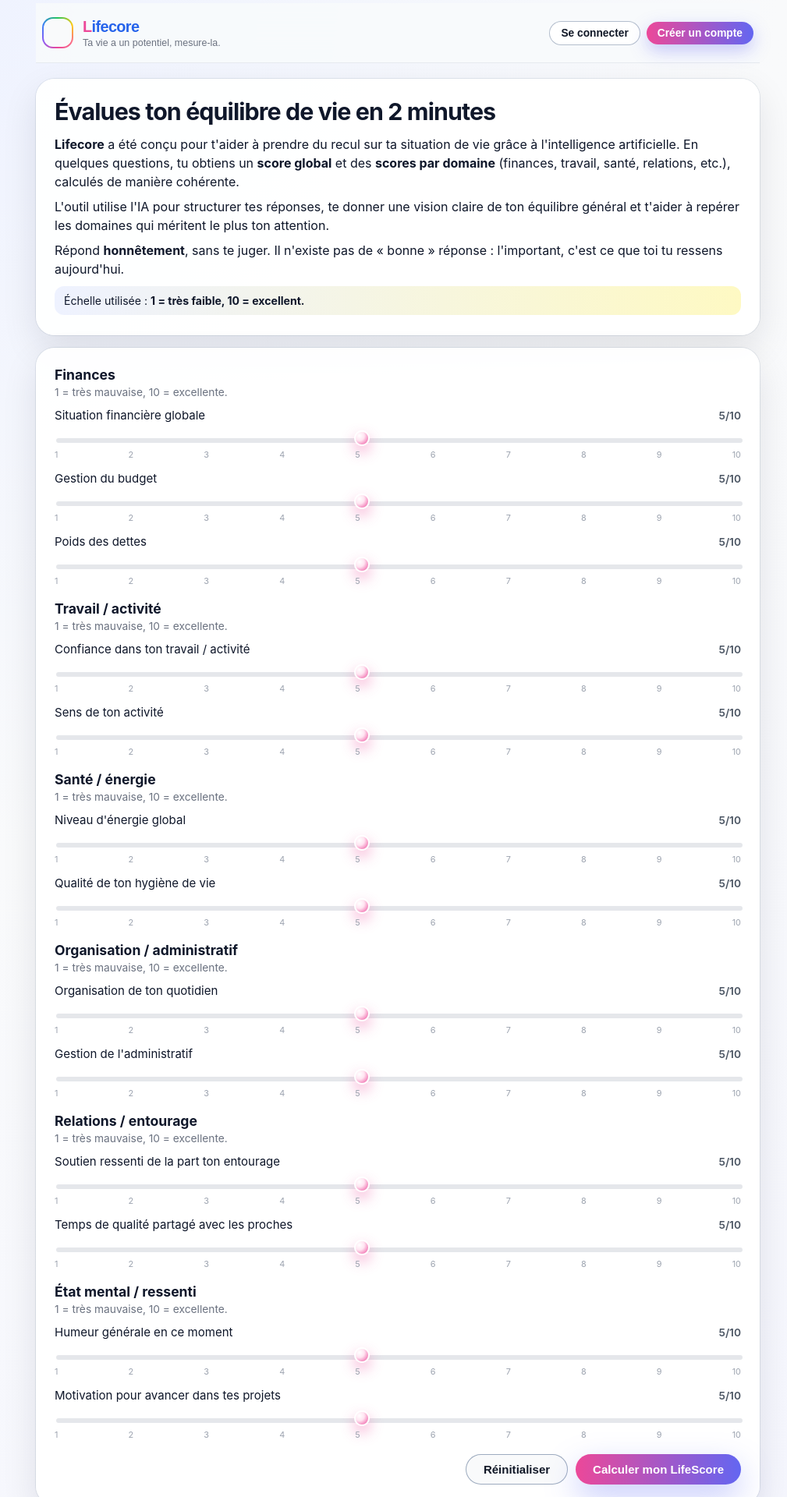
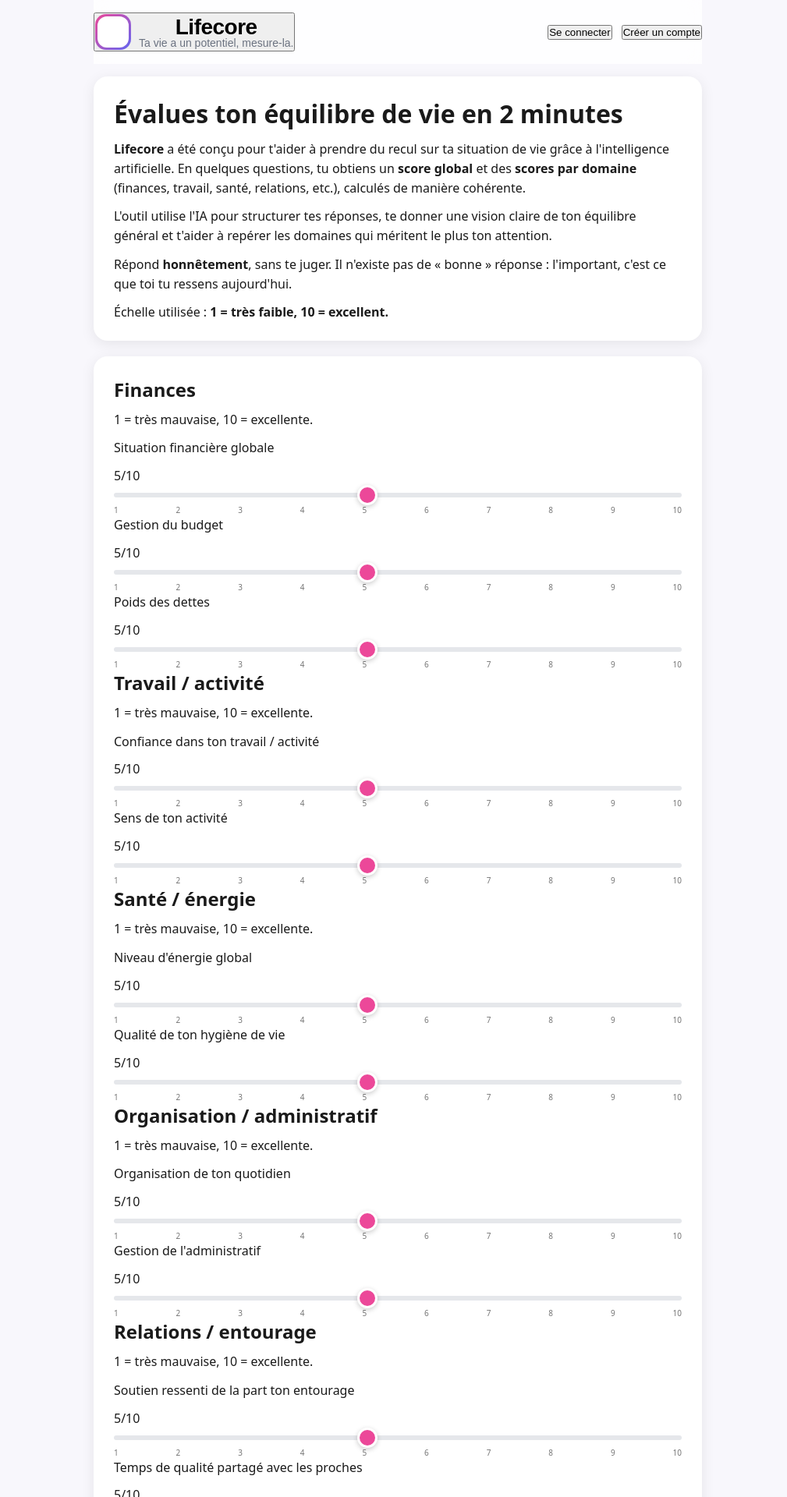
Before and after one commit to Brax971/Lifescore, a Next.js app: page / in a window 1280 px wide. Shown: the part 20-1940 px from the top of the page at 78% size, without its empty margins (130-1139 px from the left). Built offline with nearby package versions, Linux system fonts and the light colour scheme.

Commit message:
Update globals.css

```diff
--- a/app/globals.css
+++ b/app/globals.css
@@ -1,482 +1,259 @@
-/* Reset léger */
-*,
-*::before,
-*::after {
+/* ====== RESET ====== */
+* {
+  margin: 0;
+  padding: 0;
   box-sizing: border-box;
 }
 
-html,
-body {
-  margin: 0;
-  padding: 0;
+html, body {
+  font-family: system-ui, -apple-system, BlinkMacSystemFont, "Segoe UI",
+    Roboto, Oxygen, Ubuntu, Cantarell, "Open Sans", "Helvetica Neue",
+    sans-serif;
+  background: #f8f7fc;
+  color: #1a1a1a;
 }
 
-body {
-  font-family: -apple-system, system-ui, BlinkMacSystemFont, "SF Pro Text",
-    "Segoe UI", sans-serif;
-  background: radial-gradient(circle at top left, #eef2ff 0, #f9fafb 40%, #f3f4ff 100%);
-  color: #0f172a;
+/* ====== PAGE STRUCTURE ====== */
+.ls-page {
+  max-width: 820px;
+  margin: 0 auto;
+  padding: 20px;
 }
 
-/* Page wrapper */
-.lk-page {
-  min-height: 100vh;
-}
-
-/* Layout principal */
-.lk-app {
-  max-width: 960px;
-  margin: 0 auto;
-  padding: 16px 16px 40px;
-}
-
-/* HEADER */
+/* ====== HEADER ====== */
 .lk-header {
   position: sticky;
   top: 0;
-  z-index: 40;
-  background: rgba(248, 250, 252, 0.92);
-  backdrop-filter: blur(18px);
-  border-bottom: 1px solid rgba(148, 163, 184, 0.18);
+  z-index: 30;
+  background: #ffffffcc;
+  backdrop-filter: blur(12px);
+  padding: 16px 0;
+  margin-bottom: 16px;
 }
 
 .lk-header-inner {
-  max-width: 960px;
-  margin: 0 auto;
-  padding: 12px 16px;
   display: flex;
+  justify-content: space-between;
   align-items: center;
-  justify-content: space-between;
-  gap: 16px;
 }
 
-/* Brand */
+/* ====== LOGO ====== */
 .lk-brand {
   display: flex;
   align-items: center;
-  gap: 12px;
-  padding: 4px 0;
-  border: none;
-  background: transparent;
-  cursor: pointer;
 }
 
 .lk-brand-mark {
-  width: 40px;
-  height: 40px;
+  width: 46px;
+  height: 46px;
   border-radius: 14px;
-  padding: 2px;
-  background: conic-gradient(
-    from 120deg,
-    #fb7185,
-    #ec4899,
-    #8b5cf6,
-    #3b82f6,
-    #22c55e,
-    #facc15,
-    #fb7185
-  );
+  background: linear-gradient(135deg, #ec4899, #6366f1);
+  padding: 3px;
   display: flex;
+  justify-content: center;
   align-items: center;
-  justify-content: center;
 }
 
-.lk-brand-mark-inner {
+.lk-brand-mark::before {
+  content: "";
   width: 100%;
   height: 100%;
   border-radius: 12px;
-  background: #f9fafb;
+  background: white;
 }
 
 .lk-brand-text {
   display: flex;
   flex-direction: column;
-  align-items: flex-start;
-  gap: 2px;
+  margin-left: 10px;
 }
 
 .lk-brand-name {
-  font-weight: 800;
-  letter-spacing: -0.03em;
-  font-size: 1.24rem;
+  font-size: 28px;
+  font-weight: 700;
+  letter-spacing: -0.5px;
 }
 
-.lk-brand-name-l {
+.lk-brand-name .lk-L {
   color: #ec4899; /* rose */
 }
 
-.lk-brand-name-rest {
-  color: #2563eb; /* bleu */
+.lk-brand-name .lk-rest {
+  color: #3b82f6; /* bleu */
 }
 
 .lk-brand-tagline {
-  font-size: 0.78rem;
+  margin-top: -4px;
+  font-size: 14px;
   color: #6b7280;
 }
 
-/* NAV */
+/* ====== NAVIGATION ====== */
 .lk-nav {
   display: flex;
-  align-items: center;
-  gap: 8px;
+  gap: 12px;
 }
 
-/* Boutons header = même style que bouton primaire Lifescore */
-.lk-nav-cta {
-  border-radius: 999px;
-  padding: 7px 14px;
-  font-size: 0.86rem;
+/* Boutons du HEADER = identiques au bouton Calculer mon LifeScore */
+.lk-header-button {
+  background: linear-gradient(90deg, #ec4899, #6366f1);
+  color: #fff;
   font-weight: 600;
+  padding: 10px 22px;
+  border-radius: 9999px;
   border: none;
   cursor: pointer;
-  white-space: nowrap;
+  box-shadow: 0 4px 12px rgba(0, 0, 0, 0.15);
+  transition: transform 0.1s ease, opacity 0.15s ease;
+  font-size: 16px;
 }
 
-.lk-nav-cta-primary {
-  background: linear-gradient(90deg, #ec4899, #6366f1);
-  color: #ffffff;
-  box-shadow: 0 8px 22px rgba(99, 102, 241, 0.35);
+.lk-header-button:hover {
+  opacity: 0.9;
+  transform: translateY(-1px);
 }
 
-.lk-nav-cta-primary:hover {
-  filter: brightness(1.07);
-}
-
-.lk-nav-cta-secondary {
-  background: rgba(255, 255, 255, 0.9);
-  color: #111827;
-  border: 1px solid rgba(148, 163, 184, 0.7);
-}
-
-.lk-nav-cta-secondary:hover {
+/* ====== CARDS ====== */
+.lk-card {
   background: #ffffff;
-}
-
-/* MAIN */
-.lk-main {
-  padding-top: 20px;
-}
-
-/* Cards */
-.lk-card {
-  border-radius: 24px;
-  background: rgba(255, 255, 255, 0.96);
-  box-shadow:
-    0 18px 45px rgba(15, 23, 42, 0.1),
-    0 0 0 1px rgba(148, 163, 184, 0.22);
-  padding: 20px 20px 22px;
+  border-radius: 18px;
+  padding: 22px;
+  margin-bottom: 20px;
+  box-shadow: 0 4px 18px rgba(0, 0, 0, 0.08);
 }
 
 .lk-card-main {
-  margin-bottom: 16px;
+  padding: 26px;
 }
 
-.lk-card-intro h1 {
-  margin-top: 0;
+/* ====== TITLES / TEXT ====== */
+h1 {
+  font-size: 32px;
+  font-weight: 800;
   margin-bottom: 12px;
-  font-size: 1.6rem;
-  letter-spacing: -0.03em;
 }
 
-.lk-card-intro p {
-  margin: 0 0 8px;
-  line-height: 1.5;
+h2 {
+  font-size: 24px;
+  font-weight: 700;
+  margin-bottom: 10px;
 }
 
-.lk-scale-info {
-  margin-top: 10px;
-  padding: 10px 12px;
-  border-radius: 12px;
-  background: linear-gradient(90deg, #eef2ff, #fef9c3);
-  font-size: 0.88rem;
+p {
+  margin-bottom: 12px;
+  line-height: 1.55;
 }
 
-/* Domaines / questions */
-.lk-domain-block + .lk-domain-block {
-  margin-top: 18px;
+/* ====== SLIDERS ====== */
+.lk-slider {
+  width: 100%;
+  appearance: none;
+  height: 6px;
+  border-radius: 5px;
+  background: #e5e7eb;
+  outline: none;
 }
 
-.lk-domain-header h2 {
-  margin: 0 0 4px;
-  font-size: 1.1rem;
+.lk-slider::-webkit-slider-thumb {
+  appearance: none;
+  width: 26px;
+  height: 26px;
+  background: #ec4899;
+  border-radius: 50%;
+  cursor: pointer;
+  border: 3px solid white;
+  box-shadow: 0 2px 6px rgba(0,0,0,0.2);
 }
 
-.lk-domain-description {
-  margin: 0;
-  font-size: 0.86rem;
+.lk-slider-ticks {
+  display: flex;
+  justify-content: space-between;
+  margin-top: 4px;
+  font-size: 10px;
+  opacity: 0.6;
+}
+
+/* ====== RESULTS ====== */
+.lk-circle-score {
+  width: 140px;
+  height: 140px;
+  border-radius: 9999px;
+  background: linear-gradient(135deg, #ec4899, #6366f1);
+  padding: 4px;
+  display: flex;
+  justify-content: center;
+  align-items: center;
+  margin-right: 18px;
+}
+
+.lk-circle-score-inner {
+  width: 100%;
+  height: 100%;
+  border-radius: 9999px;
+  background: white;
+  display: flex;
+  justify-content: center;
+  align-items: center;
+  flex-direction: column;
+}
+
+.lk-circle-score-value {
+  font-size: 40px;
+  font-weight: 800;
+  color: #3b82f6;
+}
+
+.lk-circle-score-label {
+  margin-top: -6px;
+  font-size: 14px;
   color: #6b7280;
 }
 
-.lk-domain-questions {
-  margin-top: 12px;
+/* ====== BUTTONS ====== */
+.lk-actions-row {
   display: flex;
-  flex-direction: column;
-  gap: 14px;
+  justify-content: flex-end;
+  gap: 12px;
 }
 
-.lk-question-row {
-  display: flex;
-  flex-direction: column;
-  gap: 6px;
+.lk-button {
+  padding: 12px 24px;
+  border-radius: 9999px;
+  cursor: pointer;
+  font-weight: 600;
+  border: none;
+  font-size: 16px;
 }
 
-.lk-question-label-row {
-  display: flex;
-  justify-content: space-between;
-  gap: 12px;
-  align-items: baseline;
+/* Secondaire */
+.lk-button-secondary {
+  background: #e5e7eb;
+  color: #111;
 }
 
-.lk-question-label {
-  margin: 0;
-  font-size: 0.94rem;
-}
-
-.lk-question-value {
-  font-size: 0.86rem;
-  color: #4b5563;
+/* Principal (référence visuelle) */
+.lk-button-primary {
+  background: linear-gradient(90deg, #ec4899, #6366f1);
+  color: #fff;
   font-weight: 600;
-}
-
-/* Sliders */
-.lk-slider-wrapper {
-  padding: 4px 0 0;
-}
-
-.lk-slider {
-  width: 100%;
-  -webkit-appearance: none;
-  appearance: none;
-  height: 6px;
-  border-radius: 999px;
-  background: linear-gradient(90deg, #e5e7eb 0, #e5e7eb 100%);
-  outline: none;
-}
-
-/* thumb */
-.lk-slider::-webkit-slider-thumb {
-  -webkit-appearance: none;
-  appearance: none;
-  width: 20px;
-  height: 20px;
-  border-radius: 999px;
-  background: radial-gradient(circle at 30% 30%, #ffffff 0, #ffe4f1 40%, #ec4899 100%);
-  box-shadow: 0 8px 18px rgba(236, 72, 153, 0.45);
-  border: 2px solid #ffffff;
-  margin-top: -7px;
-}
-
-.lk-slider::-moz-range-thumb {
-  width: 20px;
-  height: 20px;
-  border-radius: 999px;
-  background: radial-gradient(circle at 30% 30%, #ffffff 0, #ffe4f1 40%, #ec4899 100%);
-  box-shadow: 0 8px 18px rgba(236, 72, 153, 0.45);
-  border: 2px solid #ffffff;
-}
-
-/* ticks */
-.lk-slider-ticks {
-  margin-top: 4px;
-  display: flex;
-  justify-content: space-between;
-  font-size: 0.68rem;
-  color: #9ca3af;
-}
-
-/* Actions */
-.lk-actions-row {
-  display: flex;
-  flex-wrap: wrap;
-  justify-content: flex-end;
-  gap: 10px;
-  margin-top: 18px;
-}
-
-/* Boutons principaux */
-.lk-button {
-  border-radius: 999px;
-  padding: 10px 22px;
-  font-size: 0.94rem;
-  font-weight: 600;
+  padding: 12px 24px;
+  border-radius: 9999px;
   border: none;
   cursor: pointer;
-}
-
-.lk-button-primary {
-  background: linear-gradient(90deg, #ec4899, #6366f1);
-  color: #ffffff;
-  box-shadow: 0 16px 40px rgba(129, 140, 248, 0.45);
+  box-shadow: 0 4px 12px rgba(0, 0, 0, 0.15);
+  transition: transform 0.1s ease, opacity 0.15s ease;
 }
 
 .lk-button-primary:hover {
-  filter: brightness(1.06);
+  opacity: 0.9;
+  transform: translateY(-1px);
 }
 
-.lk-button-secondary {
-  background: #f9fafb;
-  color: #111827;
-  border: 1px solid rgba(148, 163, 184, 0.9);
+/* ====== FOOTER ====== */
+.lk-footer {
+  margin-top: 40px;
+  padding: 24px 0;
+  text-align: center;
+  color: #6b7280;
+  font-size: 14px;
 }
-
-.lk-button-secondary:hover {
-  background: #ffffff;
-}
-
-/* Résultats */
-.lk-results-header {
-  display: flex;
-  flex-direction: column;
-  gap: 16px;
-}
-
-.lk-circle-score {
-  display: flex;
-  align-items: center;
-  justify-content: center;
-}
-
-.lk-circle-score-inner {
-  width: 120px;
-  height: 120px;
-  border-radius: 999px;
-  background: conic-gradient(
-    from 120deg,
-    #06b6d4,
-    #6366f1,
-    #ec4899,
-    #f97316,
-    #22c55e,
-    #06b6d4
-  );
-  padding: 4px;
-  display: flex;
-  align-items: center;
-  justify-content: center;
-}
-
-.lk-circle-score-inner > div {
-  background: #f9fafb;
-  width: 100%;
-  height: 100%;
-  border-radius: inherit;
-  display: flex;
-  flex-direction: column;
-  align-items: center;
-  justify-content: center;
-}
-
-.lk-circle-score-value {
-  font-size: 2.2rem;
-  font-weight: 800;
-  letter-spacing: -0.08em;
-}
-
-.lk-circle-score-label {
-  font-size: 0.85rem;
-  color: #6b7280;
-}
-
-.lk-results-title h1 {
-  margin: 0 0 8px;
-}
-
-.lk-results-title p {
-  margin: 0 0 6px;
-  line-height: 1.5;
-}
-
-/* Scores par domaine */
-.lk-results-block {
-  margin-top: 20px;
-}
-
-.lk-results-block h2 {
-  margin: 0 0 6px;
-}
-
-.lk-results-block p {
-  margin: 0 0 8px;
-}
-
-.lk-domain-scores {
-  display: flex;
-  flex-direction: column;
-  gap: 10px;
-  margin-top: 6px;
-}
-
-.lk-domain-score-row {
-  display: flex;
-  flex-direction: column;
-  gap: 4px;
-}
-
-.lk-domain-score-header {
-  display: flex;
-  justify-content: space-between;
-  font-size: 0.9rem;
-}
-
-.lk-domain-score-bar {
-  width: 100%;
-  height: 8px;
-  border-radius: 999px;
-  background: #e5e7eb;
-  overflow: hidden;
-}
-
-.lk-domain-score-bar-fill {
-  height: 100%;
-  border-radius: inherit;
-  background: linear-gradient(90deg, #22c55e, #facc15, #f97316, #ef4444);
-}
-
-/* Listes */
-.lk-list {
-  margin: 8px 0 0;
-  padding-left: 18px;
-  font-size: 0.92rem;
-  line-height: 1.5;
-}
-
-/* FOOTER */
-.lk-footer {
-  margin-top: 32px;
-  padding: 16px 0 8px;
-  text-align: center;
-  font-size: 0.8rem;
-  color: #9ca3af;
-}
-
-/* Responsive */
-@media (min-width: 768px) {
-  .lk-app {
-    padding: 24px 16px 48px;
-  }
-
-  .lk-header-inner {
-    padding: 14px 8px;
-  }
-
-  .lk-card {
-    padding: 24px 24px 26px;
-  }
-
-  .lk-card-intro h1 {
-    font-size: 1.9rem;
-  }
-
-  .lk-results-header {
-    flex-direction: row;
-    align-items: center;
-  }
-
-  .lk-circle-score {
-    flex: 0 0 auto;
-  }
-
-  .lk-results-title {
-    flex: 1;
-  }
-}
```
